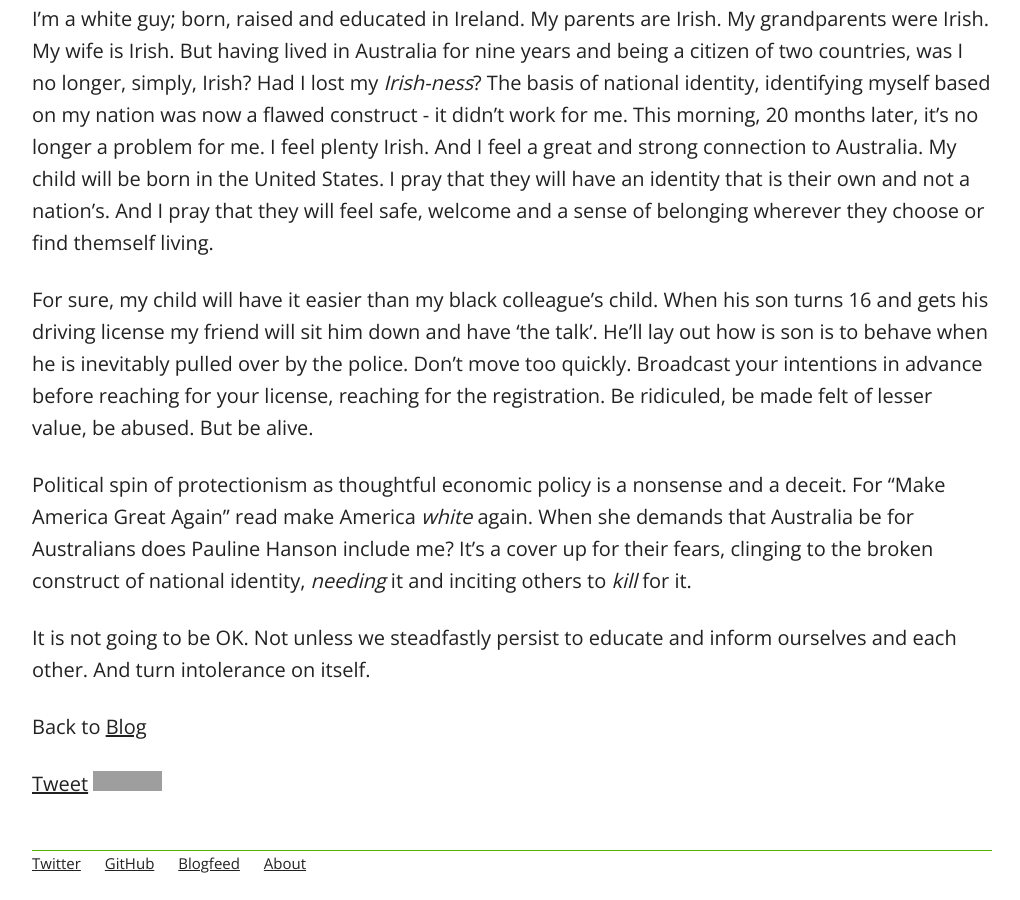
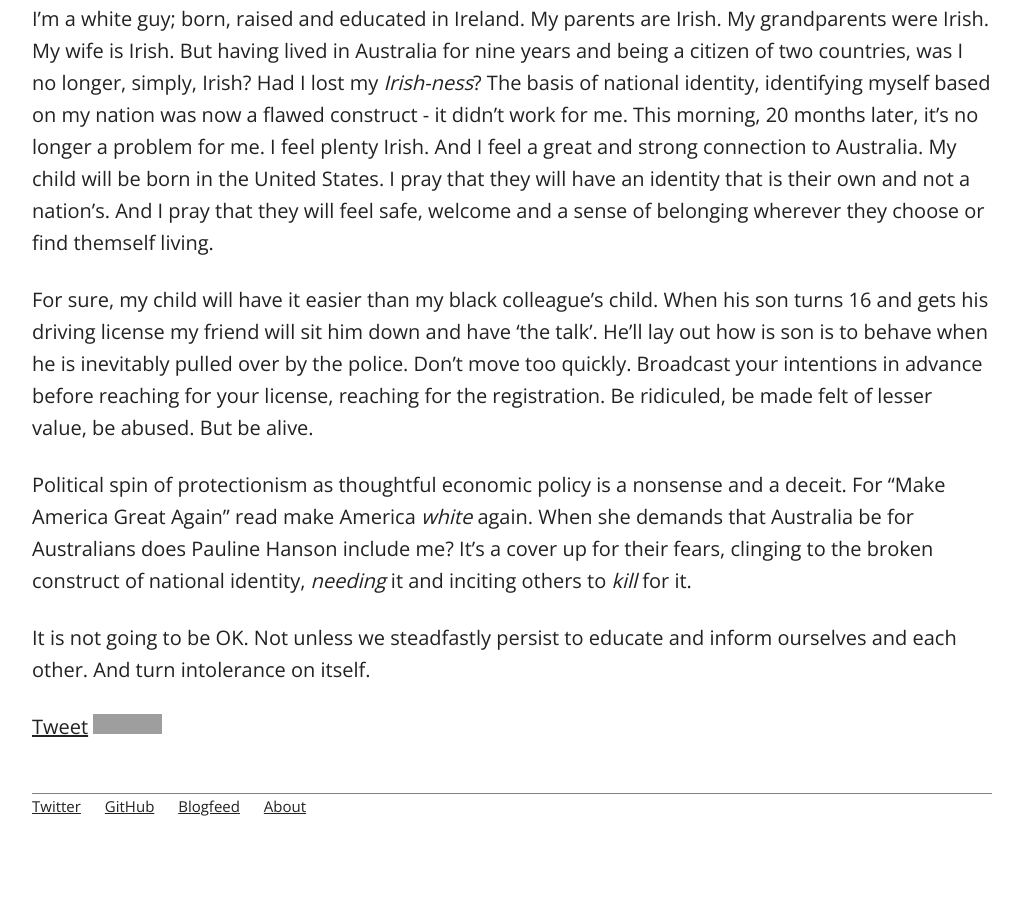
Before and after one commit to danoscarmike/danoscarmike.github.io, a Jekyll site: the page built from _posts/2016-07-16-Identity.md, in a window 1280 px wide and 900 px high, scrolled down 1173 px. Shown: the whole window, without its empty margins (128-1148 px from the left). Built offline with Jekyll 4.4.1, drawn with Linux system fonts in a browser that asks for light colours; comment, search, counter and statistics services are not loaded; after the commit the page ends 2016 px from its top, so only the background shows below that; grey boxes are pictures that could not be loaded.

Commit message:
Remove 'back to blog' link

```diff
--- a/_posts/2016-07-16-Identity.md
+++ b/_posts/2016-07-16-Identity.md
@@ -19,5 +19,3 @@ For sure, my child will have it easier than my black colleague's child.  When hi
 Political spin of protectionism as thoughtful economic policy is a nonsense and a deceit.  For "Make America Great Again" read make America *white* again.  When she demands that Australia be for Australians does Pauline Hanson include me?  It's a cover up for their fears, clinging to the broken construct of national identity, *needing* it and inciting others to *kill* for it.
 
 It is not going to be OK.  Not unless we steadfastly persist to educate and inform ourselves and each other.  And turn intolerance on itself.
-
-Back to [Blog]({{site.url}}/blog)
```
Also changed, not shown: _posts/2016-07-23-inside-the-arena.md (line endings or trailing spaces).
